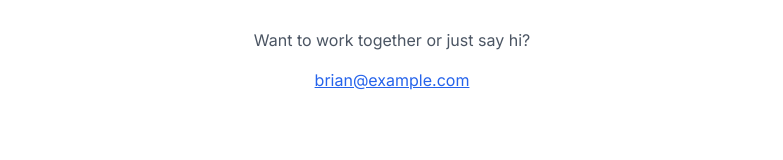
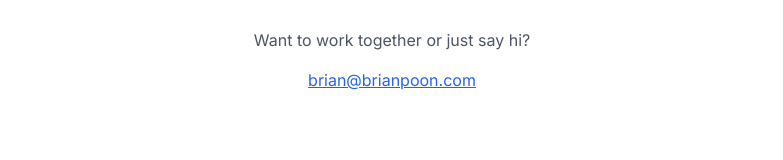
Before and after one commit to Brian-S-Poon/brianpoon.com, a React (Vite) app: page / in a window 1280 px wide. Shown: the part 2508-2668 px from the top of the page, without its empty margins (248-1031 px from the left). Built offline with nearby package versions, Linux system fonts and the light colour scheme; the HTML template or start-up script is replaced by a standard one.

Commit message:
update contact email

```diff
--- a/src/components/Contact.jsx
+++ b/src/components/Contact.jsx
@@ -15,10 +15,10 @@ export default function Contact() {
         Want to work together or just say hi?
       </p>
       <a
-        href="mailto:brian@example.com"
+        href="mailto:brian@brianpoon.com"
         className="text-blue-600 dark:text-blue-400 underline hover:opacity-80 transition"
       >
-        brian@example.com
+        brian@brianpoon.com
       </a>
     </motion.section>
   );
```
